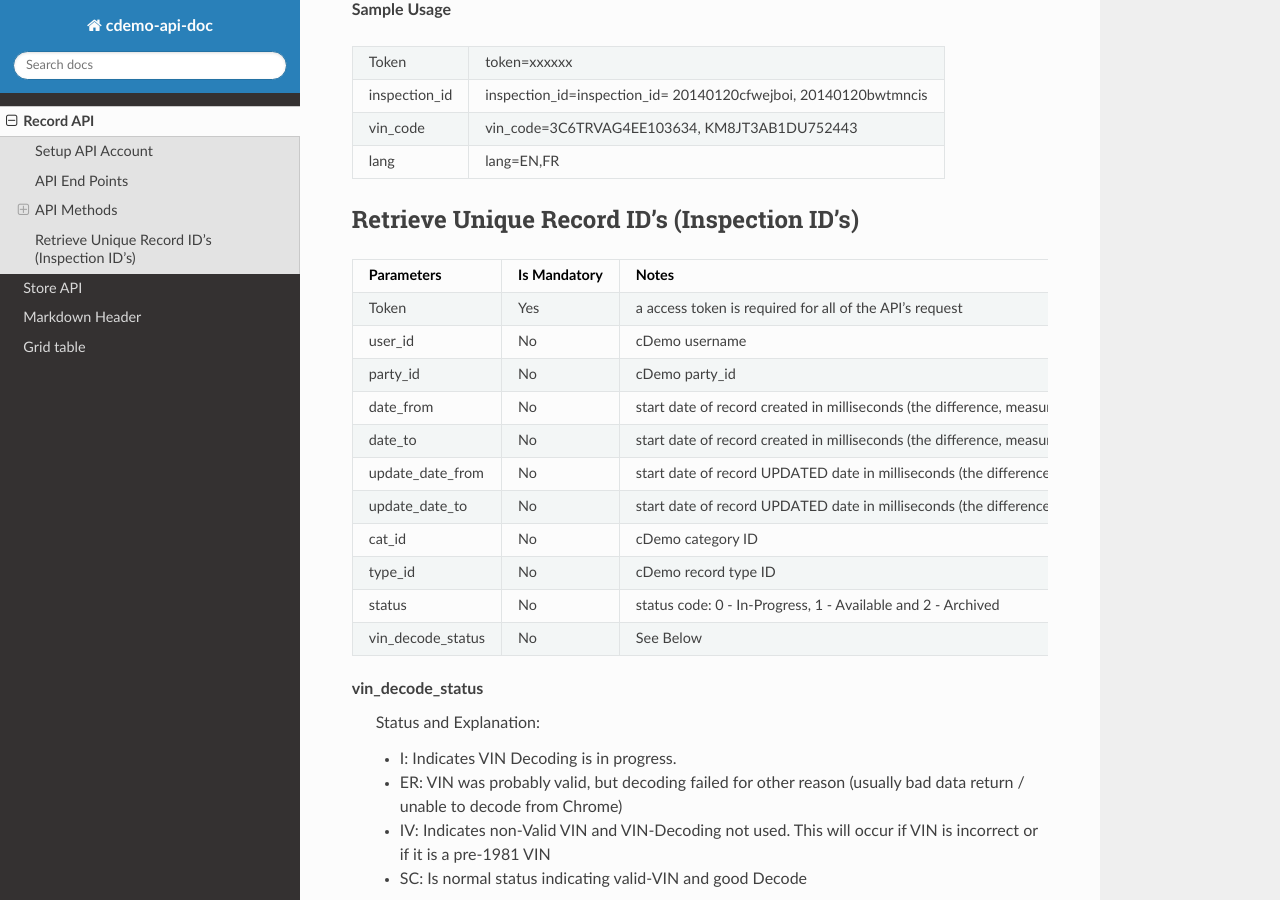
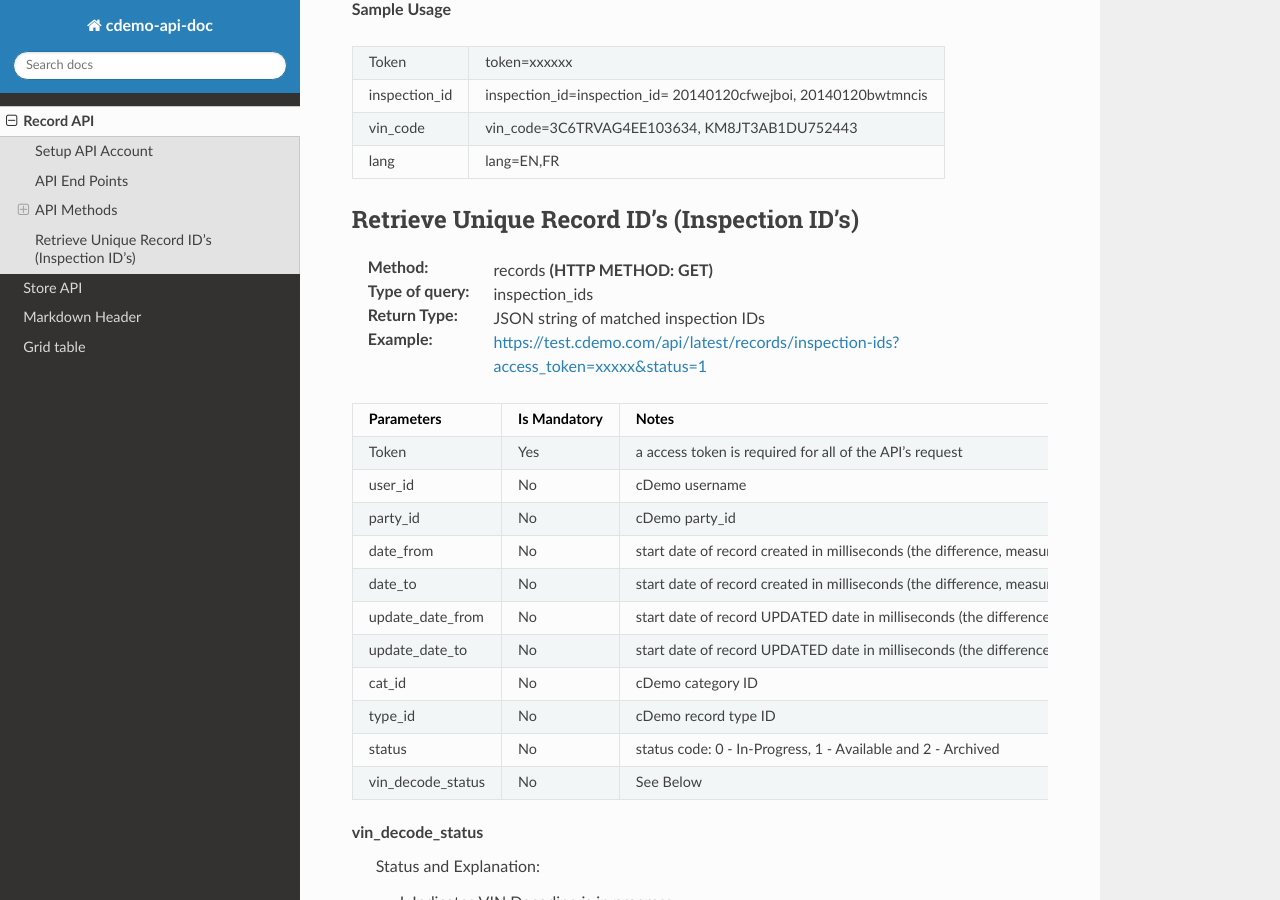
Before and after one commit to cdemomobilesolutions/apidoc, a Sphinx documentation site: the page built from source/record_api.rst, in a window 1280 px wide and 900 px high, scrolled down 949 px. Built offline with Sphinx 7.4.7 and the Read the Docs theme 2.0.0, drawn with Linux system fonts in a browser that asks for light colours.

Commit message:
table test

```diff
--- a/source/record_api.rst
+++ b/source/record_api.rst
@@ -84,6 +84,16 @@ The interface of BackEnd works with the principe RESTfull
 Retrieve Unique Record ID's (Inspection ID's)
 ==============================================
 
+:Method:
+    records **(HTTP METHOD: GET)**
+:Type of query:
+    inspection_ids
+:Return Type:
+    JSON string of matched inspection IDs
+:Example:
+    https://test.cdemo.com/api/latest/records/inspection-ids?access_token=xxxxx&status=1
+
+
 +-----------------------+---------------+---------------------------------------+
 | Parameters            | Is Mandatory  | Notes                                 |
 +=======================+===============+=======================================+
```
